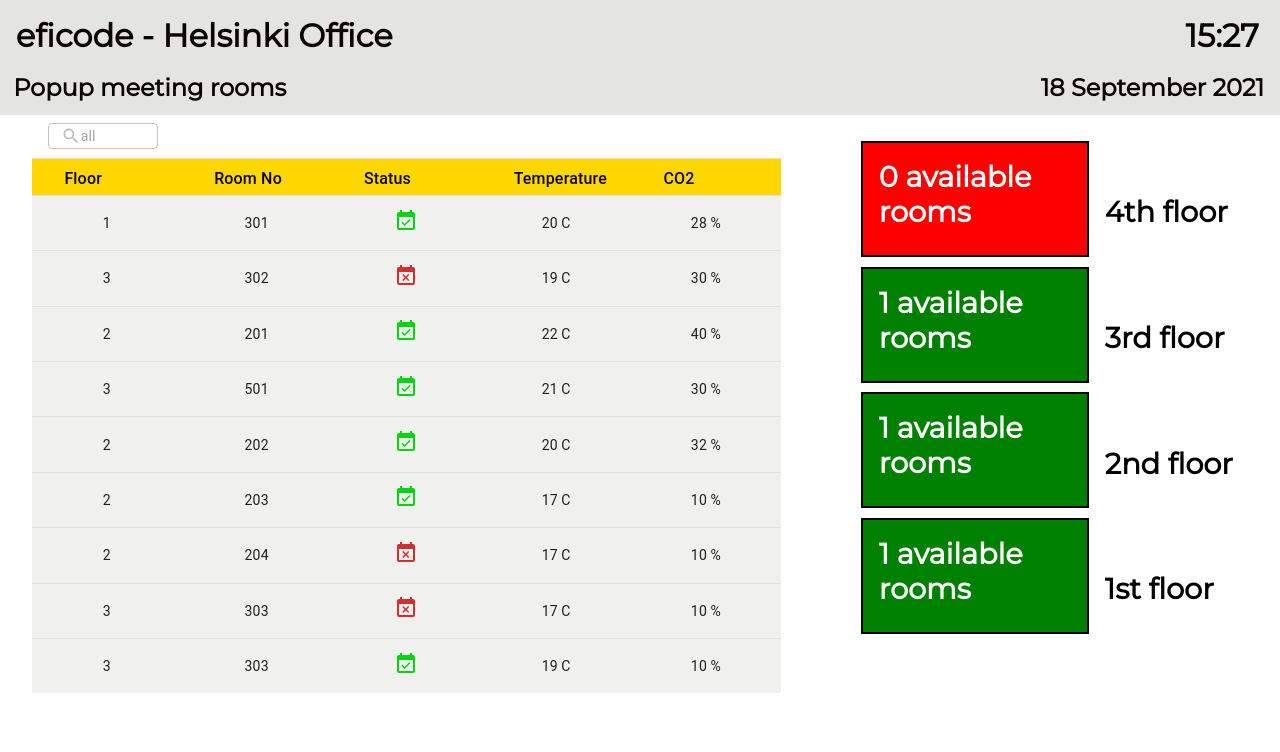
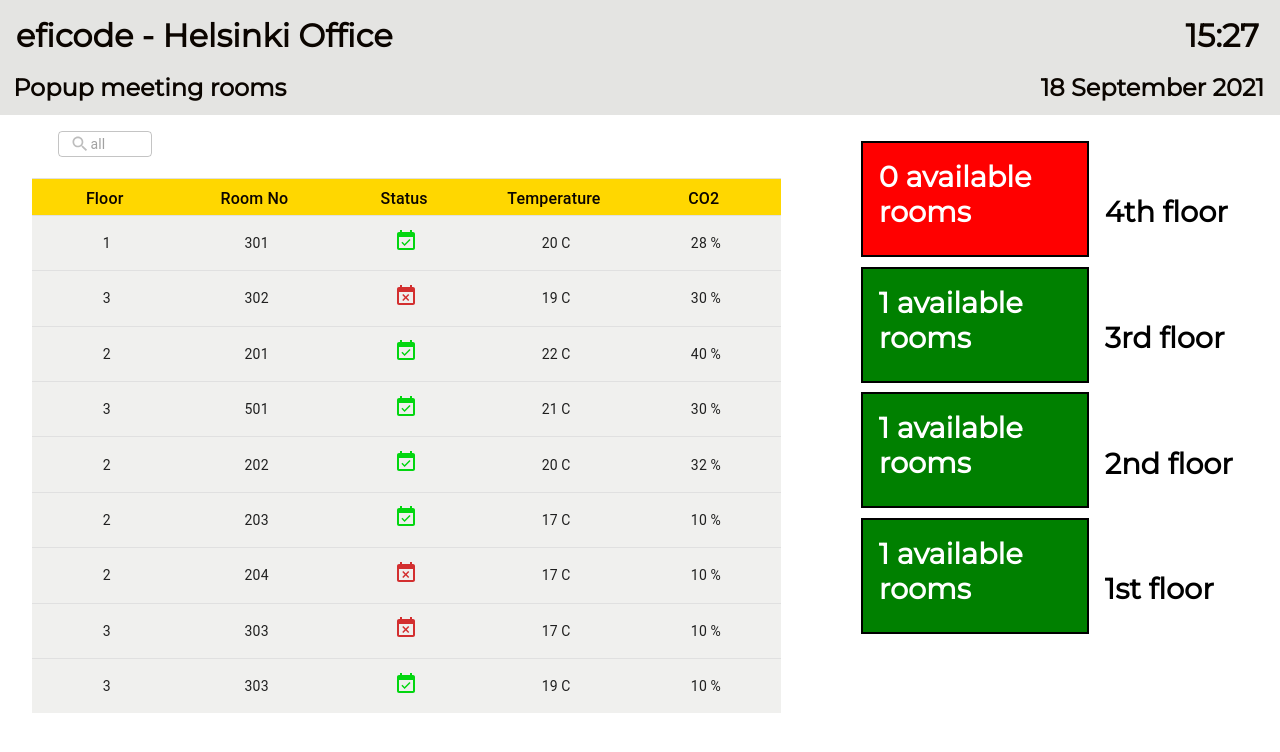
Before and after one commit to Popup-Meeting-Rooms-Project/Frontend, a React (Create React App) app: page / in a window 1280 px wide. Shown: the top 752 px of the page. Built offline with nearby package versions, Linux system fonts and the light colour scheme.

Commit message:
Removed Table css from file. Now it's all loaded from JS functions.

```diff
--- a/src/components/Table.js
+++ b/src/components/Table.js
@@ -9,13 +9,17 @@
 
 // This is a simple table component
 
-// Style for header tablecell
+// Style for table cells
 const StyledTableCell = styled(TableCell)( {
+    [`&.${tableCellClasses.root}`]: {
+        width: '20%',
+    },
     [`&.${tableCellClasses.head}`]: {
       backgroundColor: '#FFD700',
       color: '#0B0500',
       fontSize: 16,
-      //padding: '0.5rem 0.4rem  0.25rem',
+      padding: '0.5rem 1.9rem  0.25rem 0',
+      textAlign: 'center',
     },
     [`&.${tableCellClasses.body}`]: {
         textAlign: 'center',
--- a/src/css/App.css
+++ b/src/css/App.css
@@ -89,21 +89,6 @@
 #label {
   display:inline;
   padding: 0 1rem;
-}
-
-/* Table css */
-
-.MuiTableCell-root {
-  width: 20%;
-}
-
-.MuiTableCell-head {
-  padding: 0.5rem 0.4rem  0.25rem !important;
-}
-
-.MuiTableCell-body {
-  text-align: center !important;
-  padding: 0.2rem 0.25rem !important;
 }
 
 /* Content css */
```
